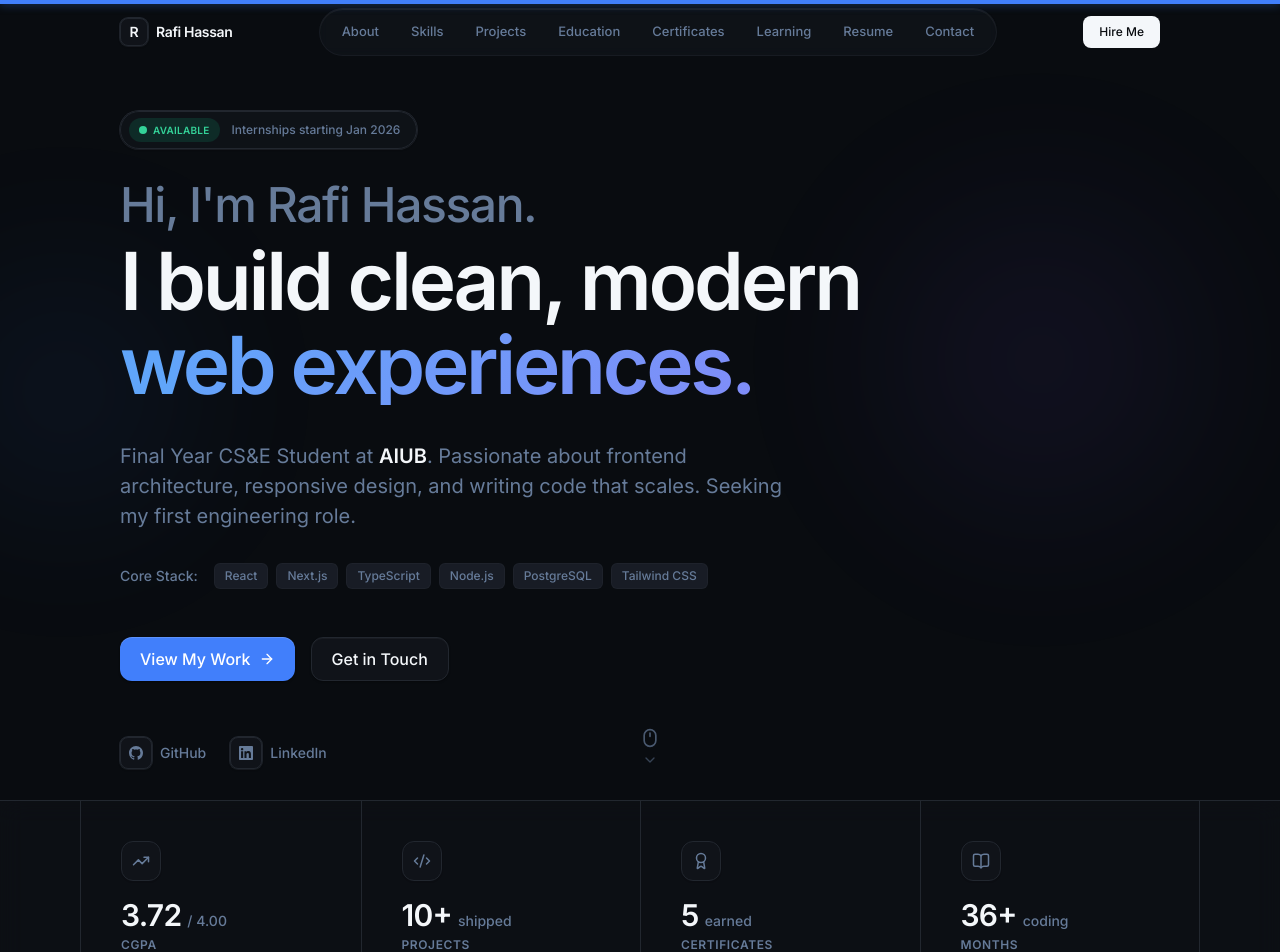
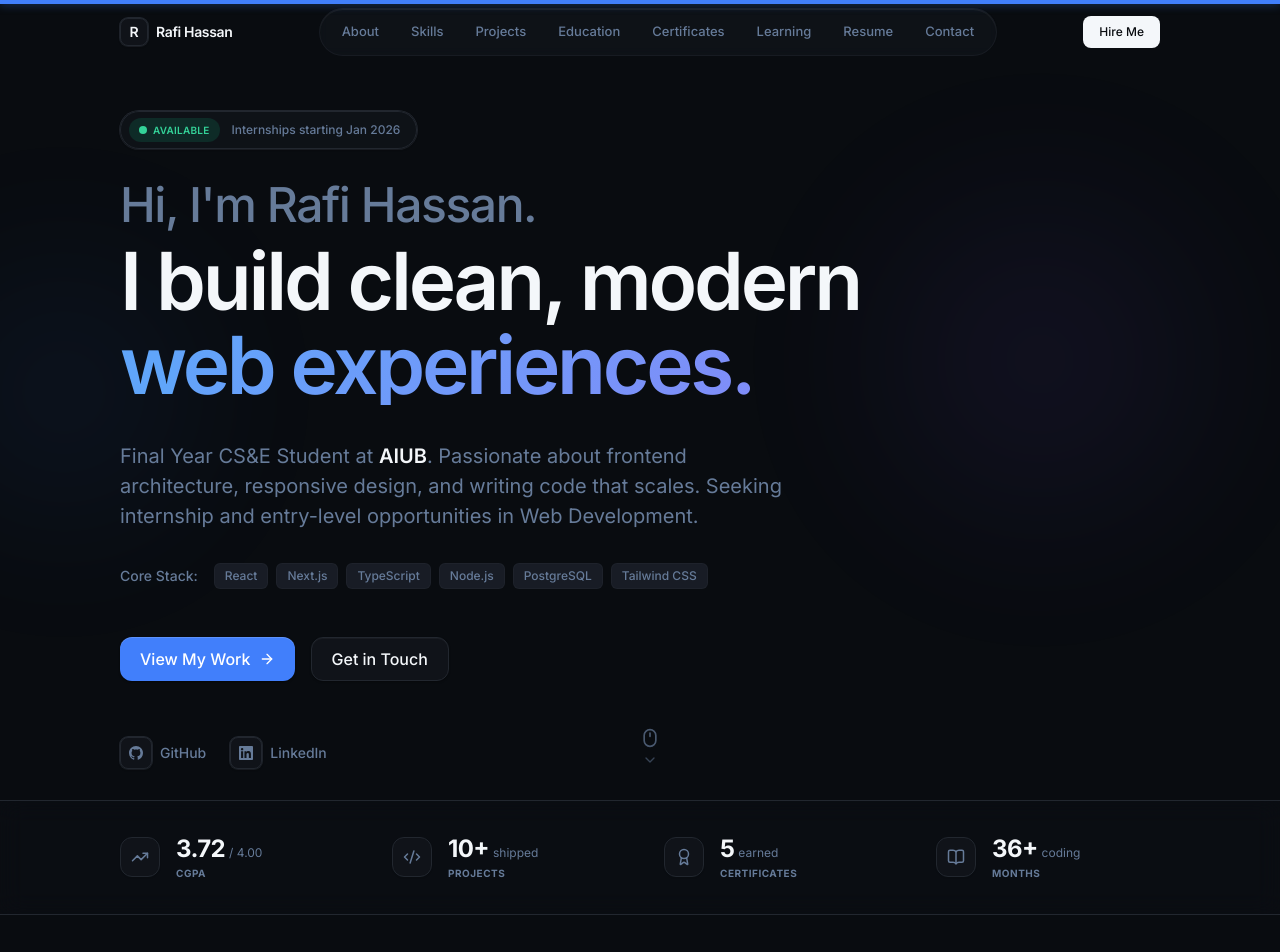
Before and after one commit to mahmudulhasanmaruf78/Portfolio, a Next.js app: page / in a window 1280 px wide. Shown: the top 952 px of the page. Built offline with nearby package versions, Linux system fonts and the light colour scheme.

Commit message:
style: refine homepage spacing and improve layout consistency

```diff
--- a/app/page.tsx
+++ b/app/page.tsx
@@ -163,7 +163,7 @@ export default function HomePage() {
             >
               Final Year CS&E Student at <strong className="text-foreground font-semibold">AIUB</strong>.
               Passionate about frontend architecture, responsive design, and writing code that scales.
-              Seeking my first engineering role.
+              Seeking internship and entry-level opportunities in Web Development.
             </motion.p>
 
             {/* Tech stack */}
@@ -258,20 +258,22 @@ export default function HomePage() {
       </section>
 
       {/* ── Stats Section ────────────────────────────────────────────────── */}
-      <section aria-label="Quick stats" className="relative z-10 bg-surface/50 border-y border-surface-border backdrop-blur-md">
-        <div className="container-custom">
-          <StaggerContainer className="grid grid-cols-2 lg:grid-cols-4 divide-x divide-y divide-surface-border lg:divide-y-0 -mx-5 sm:-mx-8 xl:-mx-10 border-x border-surface-border">
+      <section aria-label="Quick stats" className="relative z-10 bg-surface/30 border-y border-surface-border backdrop-blur-md">
+        <div className="container-custom py-6 sm:py-8">
+          <StaggerContainer className="grid grid-cols-2 lg:grid-cols-4 gap-6 sm:gap-8 lg:gap-12 items-center">
             {stats.map(({ label, value, icon: Icon, sub }) => (
-              <StaggerItem key={label}>
-                <div className="group flex flex-col p-6 sm:p-10 transition-colors hover:bg-surface-hover/50">
-                  <div className="mb-4 inline-flex h-10 w-10 items-center justify-center rounded-xl bg-surface border border-surface-border shadow-sm group-hover:border-accent/30 group-hover:bg-accent/5 transition-all">
+              <StaggerItem key={label} className="flex justify-center">
+                <div className="group flex items-center gap-4 transition-colors w-full max-w-[200px] lg:max-w-none">
+                  <div className="flex h-10 w-10 shrink-0 items-center justify-center rounded-xl bg-surface border border-surface-border shadow-sm group-hover:border-accent/30 group-hover:bg-accent/5 transition-all">
                     <Icon size={18} className="text-muted-foreground group-hover:text-accent transition-colors" />
                   </div>
-                  <div className="flex items-baseline gap-1.5 mb-1">
-                    <span className="text-3xl font-semibold tracking-tight text-foreground">{value}</span>
-                    {sub && <span className="text-sm font-medium text-muted-foreground">{sub}</span>}
+                  <div className="flex flex-col min-w-0">
+                    <div className="flex items-baseline gap-1">
+                      <span className="text-2xl font-bold tracking-tight text-foreground">{value}</span>
+                      {sub && <span className="text-xs text-muted-foreground">{sub}</span>}
+                    </div>
+                    <span className="text-[10px] font-bold tracking-wider uppercase text-muted-foreground truncate">{label}</span>
                   </div>
-                  <span className="text-xs font-semibold tracking-wider uppercase text-muted-foreground">{label}</span>
                 </div>
               </StaggerItem>
             ))}
@@ -280,7 +282,7 @@ export default function HomePage() {
       </section>
 
       {/* ── Featured Projects ─────────────────────────────────────── */}
-      <section className="section-padding relative z-10 bg-background">
+      <section className="pt-16 pb-20 md:pt-20 md:pb-28 lg:pt-24 lg:pb-32 relative z-10 bg-background">
         <div className="container-custom">
           <FadeIn>
             <div className="mb-16 flex flex-col gap-6 md:flex-row md:items-end md:justify-between">
```
